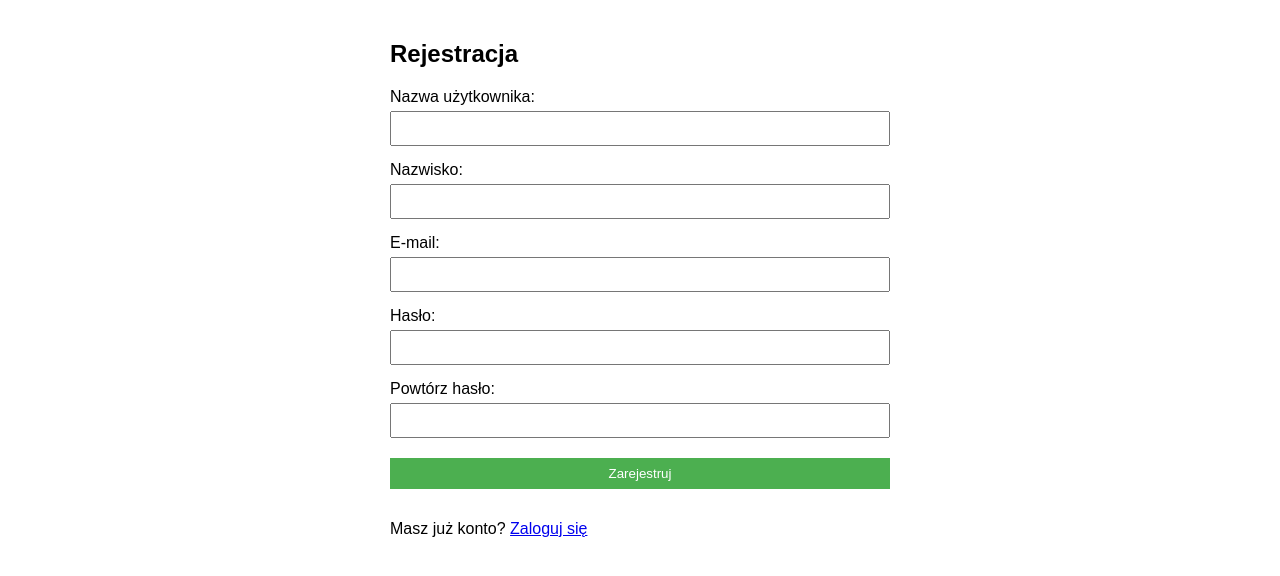
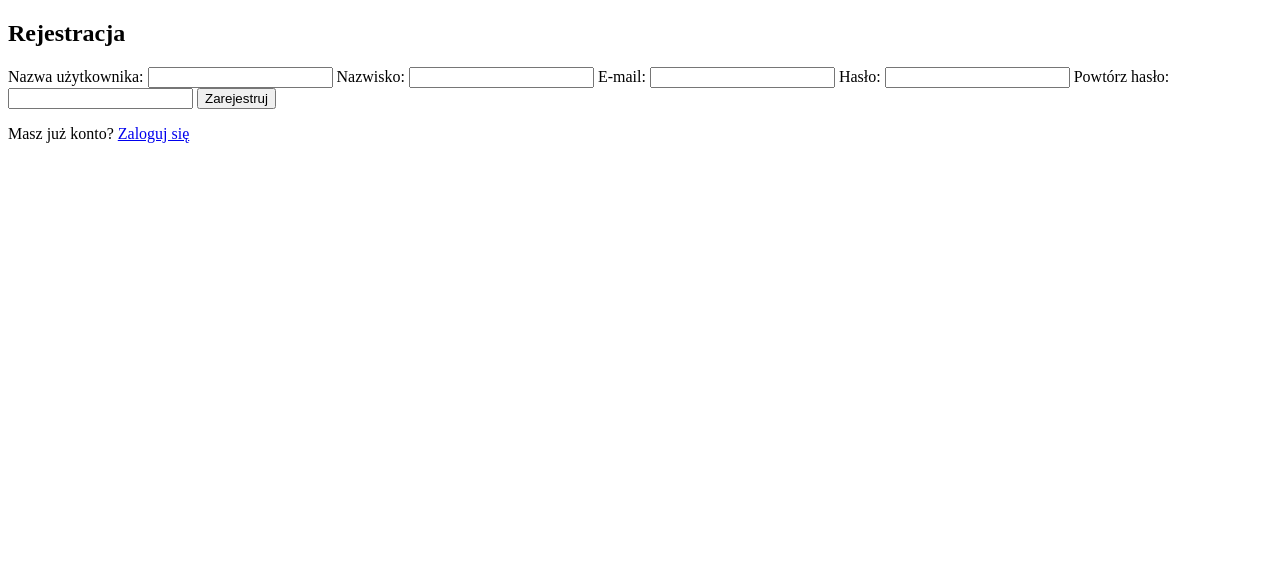
Before and after one commit to Yevhen-Perediela/w3schools, a PHP site: page /register.php in a window 1280 px wide. Shown: the top 576 px of the page. Run offline with PHP 8.4, Linux system fonts and the light colour scheme.

Commit message:
Update register.php

```diff
--- a/register.php
+++ b/register.php
@@ -1,14 +1,19 @@
 <?php
+error_reporting(E_ALL);
+ini_set('display_errors', 1);
 require_once 'connect.php';
 
+$errors = [];
+$success = false;
+
 if ($_SERVER['REQUEST_METHOD'] == 'POST') {
+    try {
         $username = trim($_POST['username']);
         $lastname = trim($_POST['lastname']);
         $email = trim($_POST['email']);
         $password = $_POST['password'];
         $confirm_password = $_POST['confirm_password'];
 
-    $errors = [];
 
         if (strlen($password) < 8 || !preg_match('/[A-Z]/', $password) || preg_match('/\s/', $password)) {
             $errors[] = "Hasło musi mieć co najmniej 8 znaków, jedną dużą literę i nie może zawierać spacji.";
@@ -26,29 +31,50 @@ if ($_SERVER['REQUEST_METHOD'] == 'POST') {
             $errors[] = "Nieprawidłowy adres e-mail.";
         }
 
-    $stmt = $conn->prepare("SELECT * FROM users WHERE username = ? OR email = ?");
-    $stmt->bind_param("ss", $username, $email);
-    $stmt->execute();
-    $result = $stmt->get_result();
+
+        $check_stmt = $conn->prepare("SELECT * FROM users WHERE username = ? OR email = ?");
+        if (!$check_stmt) {
+            throw new Exception("Błąd przygotowania zapytania: " . $conn->error);
+        }
+
+        $check_stmt->bind_param("ss", $username, $email);
+        $check_stmt->execute();
+        $result = $check_stmt->get_result();
 
         if ($result->num_rows > 0) {
             $errors[] = "Użytkownik z tą nazwą lub adresem e-mail już istnieje.";
         }
 
         if (empty($errors)) {
+
             $default_avatar = file_get_contents('https://static.vecteezy.com/system/resources/previews/009/292/244/non_2x/default-avatar-icon-of-social-media-user-vector.jpg');
 
+            // Hashowanie hasła
             $hashed_password = password_hash($password, PASSWORD_DEFAULT);
 
-        $stmt = $conn->prepare("INSERT INTO users (username, lastname, email, password, image) VALUES (?, ?, ?, ?, ?)");
-        $stmt->bind_param("sssss", $username, $lastname, $email, $hashed_password, $default_avatar);
 
-        if ($stmt->execute()) {
-            header("Location: login.php");
+            $insert_stmt = $conn->prepare("INSERT INTO users (username, lastname, email, password, image) VALUES (?, ?, ?, ?, ?)");
+            if (!$insert_stmt) {
+                throw new Exception("Błąd przygotowania zapytania INSERT: " . $conn->error);
+            }
+
+            $insert_stmt->bind_param("sssss", $username, $lastname, $email, $hashed_password, $default_avatar);
+
+            if (!$insert_stmt->execute()) {
+                throw new Exception("Błąd wykonania zapytania INSERT: " . $insert_stmt->error);
+            }
+
+            if ($insert_stmt->affected_rows > 0) {
+                $success = true;
+                header("Location: login.php?registered=true");
                 exit();
             } else {
-            $errors[] = "Błąd podczas rejestracji: " . $conn->error;
+                throw new Exception("Nie udało się dodać użytkownika");
             }
+        }
+    } catch (Exception $e) {
+        $errors[] = "Błąd podczas rejestracji: " . $e->getMessage();
+        error_log("Błąd rejestracji: " . $e->getMessage());
     }
 }
 ?>
@@ -60,53 +86,30 @@ if ($_SERVER['REQUEST_METHOD'] == 'POST') {
     <meta name="viewport" content="width=device-width, initial-scale=1.0">
     <title>Rejestracja</title>
     <style>
-        body {
-            font-family: Arial, sans-serif;
-            max-width: 500px;
-            margin: 0 auto;
-            padding: 20px;
-        }
-        .error {
-            color: red;
-            margin-bottom: 10px;
-        }
-        input {
-            width: 100%;
-            padding: 8px;
-            margin: 5px 0 15px 0;
-            box-sizing: border-box;
-        }
-        input[type="submit"] {
-            background-color: #4CAF50;
-            color: white;
-            border: none;
-            cursor: pointer;
-        }
-        input[type="submit"]:hover {
-            background-color: #45a049;
-        }
+
     </style>
 </head>
 <body>
     <h2>Rejestracja</h2>
 
-    <?php
-    if (isset($errors)) {
-        foreach ($errors as $error) {
-            echo "<p class='error'>" . htmlspecialchars($error) . "</p>";
-        }
-    }
-    ?>
+    <?php if (!empty($errors)): ?>
+        <?php foreach ($errors as $error): ?>
+            <div class="error"><?php echo htmlspecialchars($error); ?></div>
+        <?php endforeach; ?>
+    <?php endif; ?>
 
-    <form method="POST" action="login.php">
+    <form method="POST" action="">
         <label for="username">Nazwa użytkownika:</label>
-        <input type="text" id="username" name="username" required>
+        <input type="text" id="username" name="username" required
+               value="<?php echo isset($_POST['username']) ? htmlspecialchars($_POST['username']) : ''; ?>">
 
         <label for="lastname">Nazwisko:</label>
-        <input type="text" id="lastname" name="lastname" required>
+        <input type="text" id="lastname" name="lastname" required
+               value="<?php echo isset($_POST['lastname']) ? htmlspecialchars($_POST['lastname']) : ''; ?>">
 
         <label for="email">E-mail:</label>
-        <input type="email" id="email" name="email" required>
+        <input type="email" id="email" name="email" required
+               value="<?php echo isset($_POST['email']) ? htmlspecialchars($_POST['email']) : ''; ?>">
 
         <label for="password">Hasło:</label>
         <input type="password" id="password" name="password" required>
```
Lines whose indentation alone changed are shown as unchanged.
